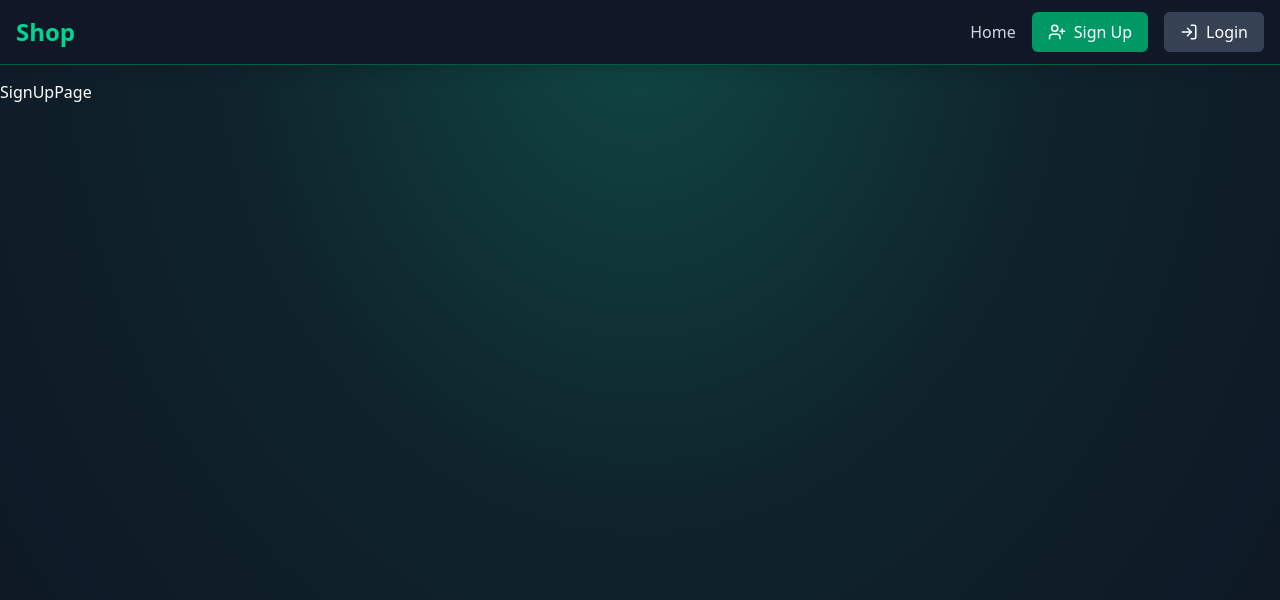
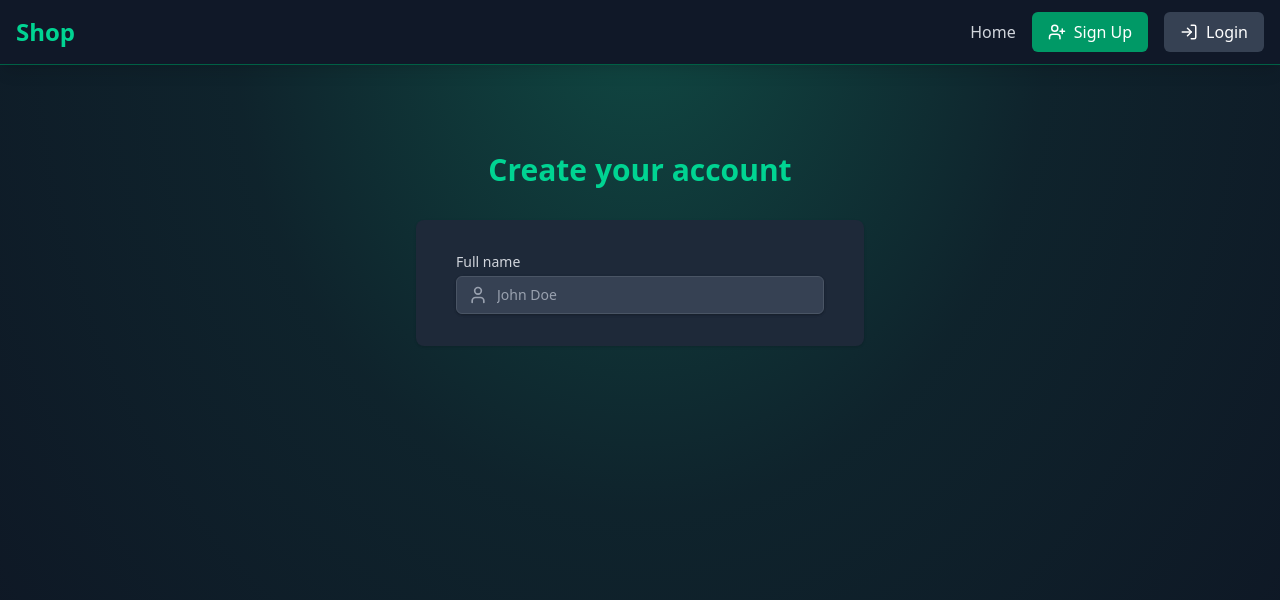
Before and after one commit to Nabcode36/e-shop, a React (Vite) app in the folder frontend/: page /signup in a window 1280 px wide. Shown: the top 600 px of the page. Built offline with nearby package versions, Linux system fonts and the light colour scheme.

Commit message:
Implemented some signup page UI features

```diff
--- a/frontend/src/pages/SignUpPage.jsx
+++ b/frontend/src/pages/SignUpPage.jsx
@@ -1,9 +1,66 @@
-import React from 'react'
+import { useState } from "react";
+import { Link } from "react-router-dom";
+import { UserPlus, Mail, Lock, User, ArrowRight, Loader } from "lucide-react";
+import { motion } from "framer-motion";
 
 const SignUpPage = () => {
+  const loading = true;
+  const [formData, setFormData] = useState({
+    name: "",
+    email: "",
+    password: "",
+    confirmPassword: "",
+  });
+
+  const handleSubmit = (e) => {
+    e.preventDefault();
+    console.log(formData);
+  };
   return (
-    <div>SignUpPage</div>
+    <div className='flex flex-col justify-center py-12 sm:px-6 lg:px-8'>
+      <motion.div
+        className='sm:mx-auto sm:w-full sm:max-w-md'
+        initial={{ opacity: 0, y: -20 }}
+        animate={{ opacity: 1, y: 0 }}
+        transition={{ duration: 0.8 }}
+      >
+        <h2 className='mt-6 text-center text-3xl font-extrabold text-emerald-400'>Create your account</h2>
+      </motion.div>
+
+      <motion.div
+        className='mt-8 sm:mx-auto sm:w-full sm:max-w-md'
+        initial={{ opacity: 0, y: 20 }}
+        animate={{ opacity: 1, y: 0 }}
+        transition={{ duration: 0.8, delay: 0.2 }}
+      >
+        <div className='bg-gray-800 py-8 px-4 shadow sm:rounded-lg sm:px-10'>
+          <form onSubmit={handleSubmit} className='space-y-6'>
+            <div>
+              <label htmlFor='name' className='block text-sm font-medium text-gray-300'>
+                Full name
+              </label>
+              <div className='mt-1 relative rounded-md shadow-sm'>
+                <div className='absolute inset-y-0 left-0 pl-3 flex items-center pointer-events-none'>
+                  <User className='h-5 w-5 text-gray-400' aria-hidden='true' />
+                </div>
+                <input
+                  id='name'
+                  type='text'
+                  required
+                  value={formData.name}
+                  onChange={(e) => setFormData({ ...formData, name: e.target.value })}
+                  className='block w-full px-3 py-2 pl-10 bg-gray-700 border border-gray-600 rounded-md shadow-sm
+                  placeholder-gray-400 focus:outline-none focus:ring-emerald-500 focus:border-emerald-500 sm:text-sm'
+                  placeholder='John Doe'
+                />
+              </div>
+            </div>
+          </form>
+        </div>
+      </motion.div>
+
+    </div>
   )
-}
+};
 
-export default SignUpPage
+export default SignUpPage;
```
